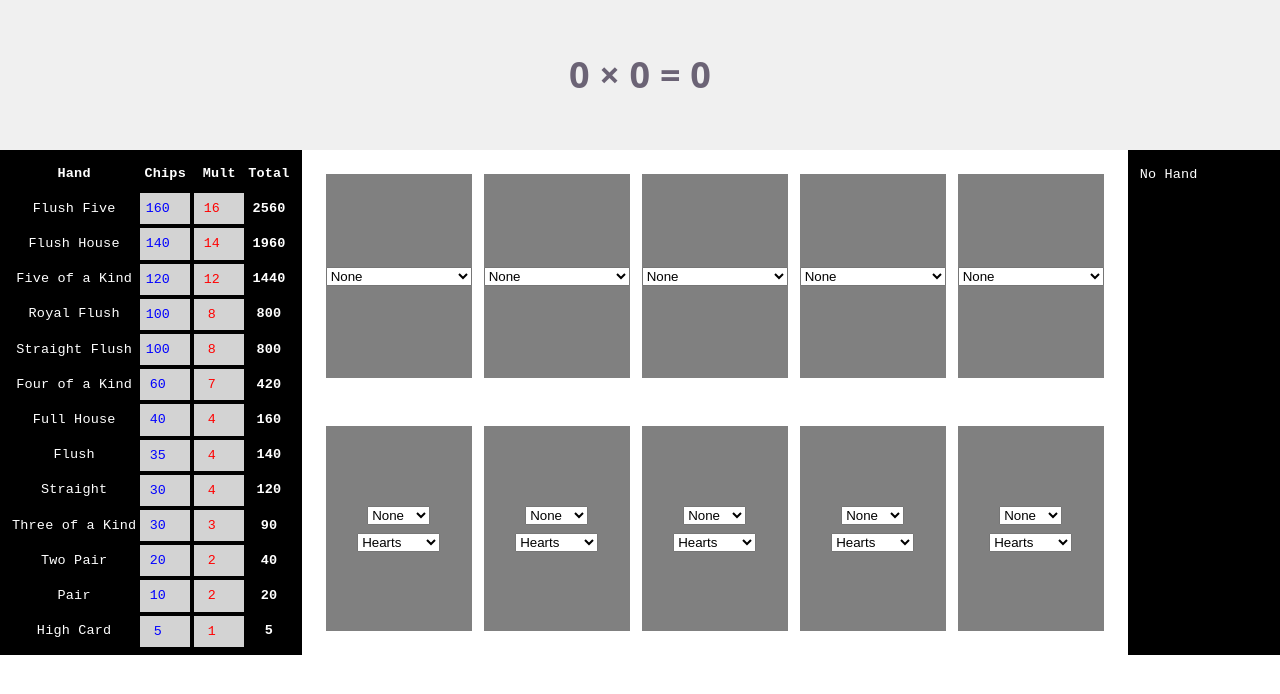
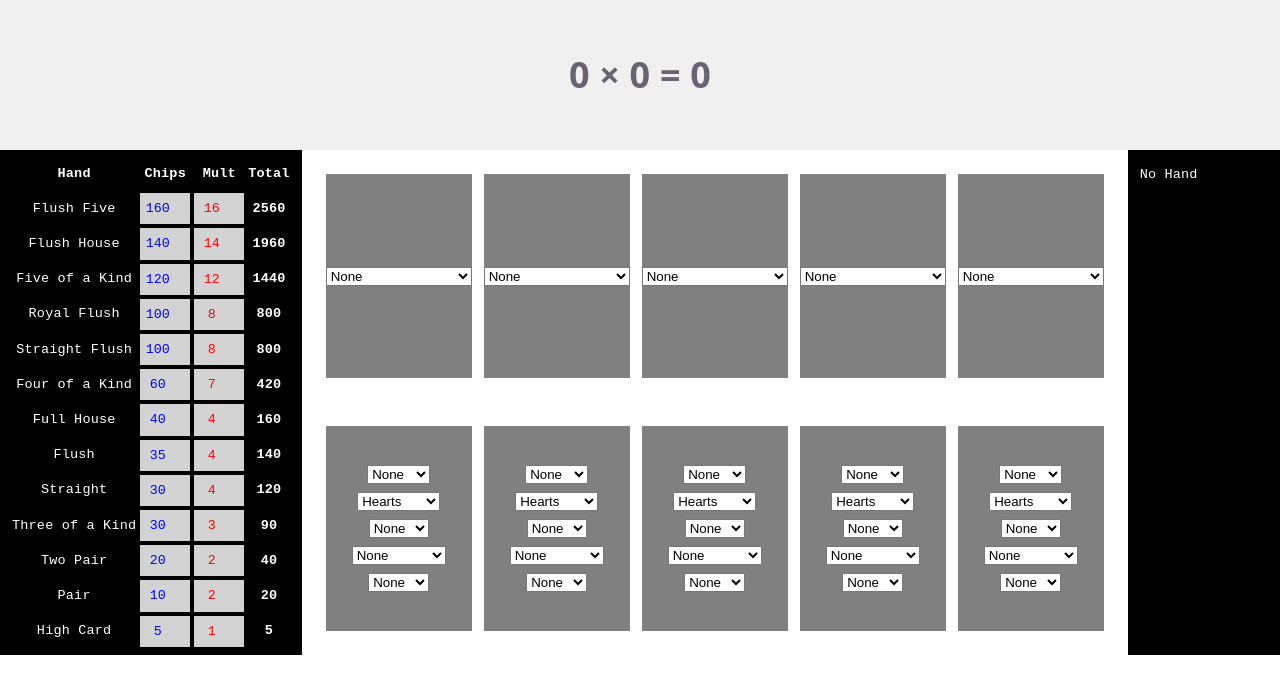
Before and after one commit to JakeKo/balatro-simulator, a React (Vite) app: page / in a window 1280 px wide. Shown: the top 694 px of the page. Built offline with nearby package versions, Linux system fonts and the light colour scheme.

Commit message:
Create new card model including enhancements, editions, and seals

```diff
--- a/src/App.jsx
+++ b/src/App.jsx
@@ -7,16 +7,16 @@ import {
   ScoreLogger,
 } from "./components";
 import { resolveScore } from "./engine/scoreResolver.js";
-import { JOKERS, BASIC_HANDS, SUITS } from "./constants.js";
+import { JOKERS, BASIC_HANDS, SUITS, BLANK_CARD } from "./constants.js";
 
 function App() {
   const [handMap, setHandMap] = useState(BASIC_HANDS);
   const [allCards, setAllCards] = useState([
-    { rank: 0, suit: SUITS.HEARTS },
-    { rank: 0, suit: SUITS.HEARTS },
-    { rank: 0, suit: SUITS.HEARTS },
-    { rank: 0, suit: SUITS.HEARTS },
-    { rank: 0, suit: SUITS.HEARTS },
+    BLANK_CARD(),
+    BLANK_CARD(),
+    BLANK_CARD(),
+    BLANK_CARD(),
+    BLANK_CARD(),
   ]);
   const [allJokers, setAllJokers] = useState([
     JOKERS.NONE,
--- a/src/components/CardPicker.jsx
+++ b/src/components/CardPicker.jsx
@@ -1,14 +1,35 @@
-import { RANK_TO_NAME, SUITS } from "../constants";
+import {
+  RANK_TO_NAME,
+  SUITS,
+  ENHANCEMENTS,
+  EDITIONS,
+  SEALS,
+} from "../constants";
 
 function CardPicker({ card, onChange }) {
   function onRankChange(event) {
     const rank = parseInt(event.target.value, 10);
-    onChange({ rank, suit: card.suit });
+    onChange({ ...card, rank });
   }
 
   function onSuitChange(event) {
     const suit = event.target.value;
-    onChange({ rank: card.rank, suit });
+    onChange({ ...card, suit });
+  }
+
+  function onEnhancementChange(event) {
+    const enhancement = event.target.value;
+    onChange({ ...card, enhancement });
+  }
+
+  function onEditionChange(event) {
+    const edition = event.target.value;
+    onChange({ ...card, edition });
+  }
+
+  function onSealChange(event) {
+    const seal = event.target.value;
+    onChange({ ...card, seal });
   }
 
   return (
@@ -27,6 +48,27 @@ function CardPicker({ card, onChange }) {
           </option>
         ))}
       </select>
+      <select value={card.enhancement} onChange={onEnhancementChange}>
+        {Object.values(ENHANCEMENTS).map((enhancement) => (
+          <option key={enhancement} value={enhancement}>
+            {enhancement}
+          </option>
+        ))}
+      </select>
+      <select value={card.edition} onChange={onEditionChange}>
+        {Object.values(EDITIONS).map((edition) => (
+          <option key={edition} value={edition}>
+            {edition}
+          </option>
+        ))}
+      </select>
+      <select value={card.seal} onChange={onSealChange}>
+        {Object.values(SEALS).map((seal) => (
+          <option key={seal} value={seal}>
+            {seal}
+          </option>
+        ))}
+      </select>
     </div>
   );
 }
--- a/src/constants.js
+++ b/src/constants.js
@@ -259,6 +259,44 @@ const EVENT_TYPES = {
   JOKER_SCORED: "Joker Scored",
 };
 
+const ENHANCEMENTS = {
+  NONE: "None",
+  BONUS: "Bonus",
+  MULT: "Mult",
+  WILD: "Wild",
+  GLASS: "Glass",
+  STEEL: "Steel",
+  STONE: "Stone",
+  GOLD: "Gold",
+  LUCKY: "Lucky",
+};
+
+const EDITIONS = {
+  NONE: "None",
+  FOIL: "Foil",
+  HOLOGRAPHIC: "Holographic",
+  POLYCHROME: "Polychrome",
+  NEGATIVE: "Negative",
+};
+
+const SEALS = {
+  NONE: "None",
+  GOLD: "Gold",
+  RED: "Red",
+  BLUE: "Blue",
+  PURPLE: "Purple",
+};
+
+function BLANK_CARD() {
+  return {
+    rank: 0,
+    suit: SUITS.HEARTS,
+    enhancement: ENHANCEMENTS.NONE,
+    edition: EDITIONS.NONE,
+    seal: SEALS.NONE,
+  };
+}
+
 export {
   JOKERS,
   JOKERS_LIST,
@@ -269,4 +307,8 @@ export {
   HANDS,
   HANDS_LIST,
   EVENT_TYPES,
+  ENHANCEMENTS,
+  EDITIONS,
+  SEALS,
+  BLANK_CARD,
 };
```
